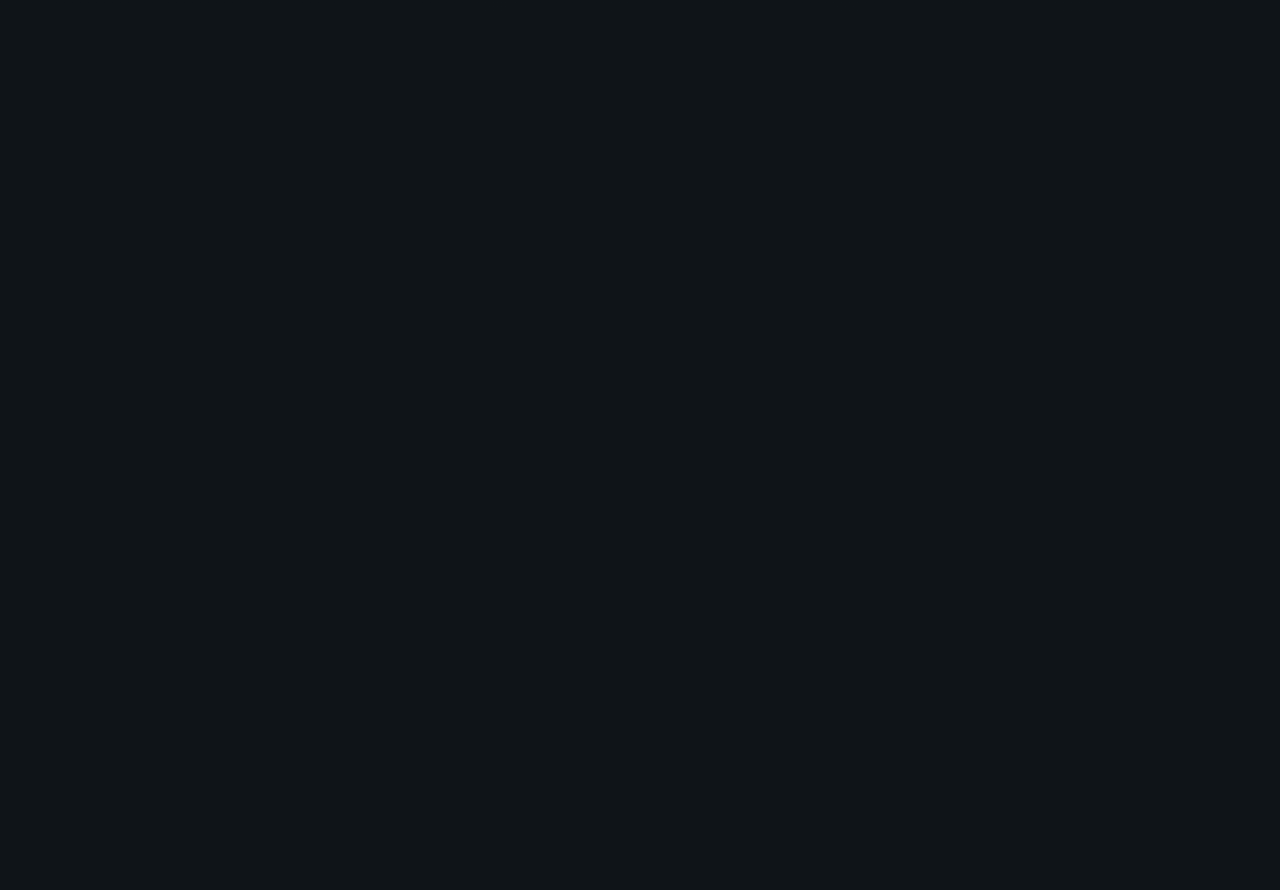
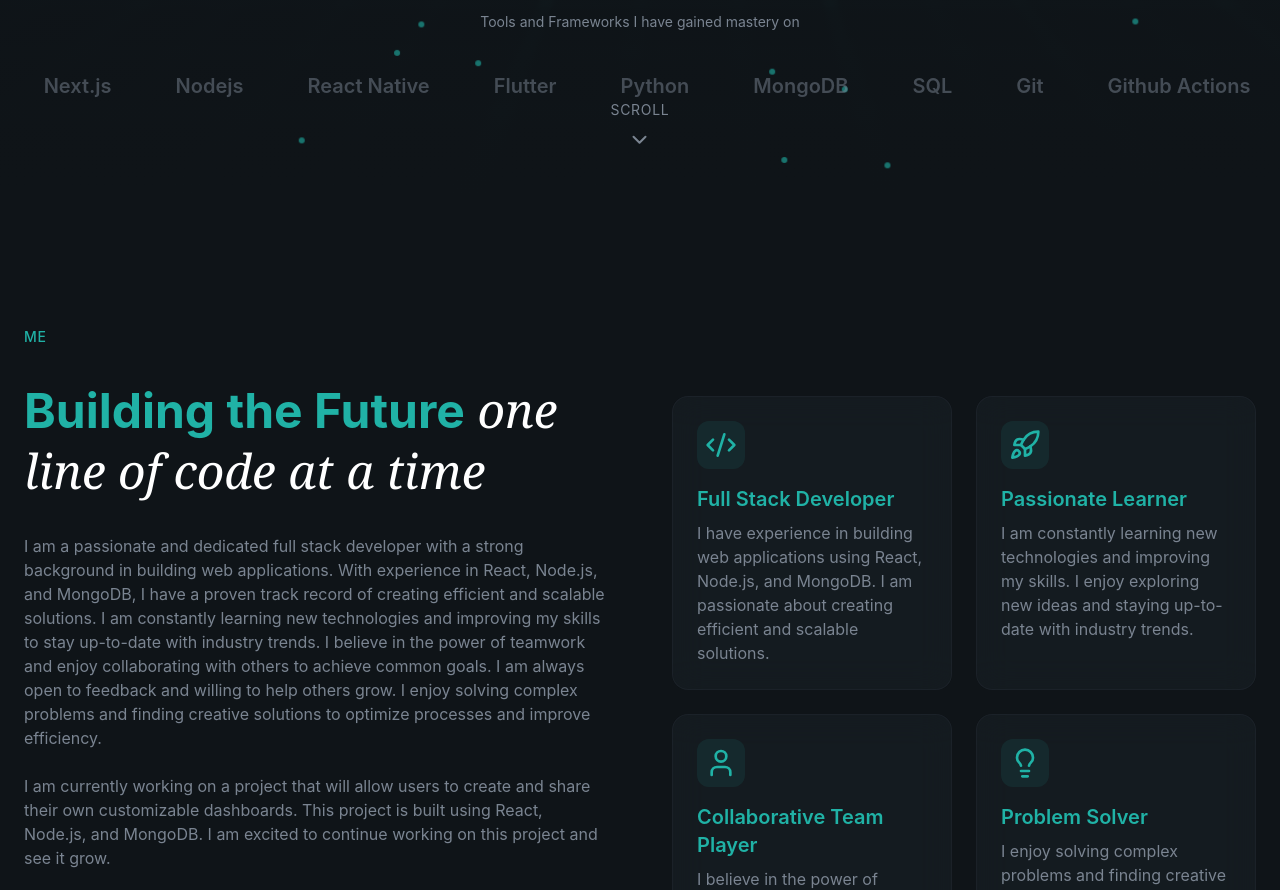
Before and after one commit to Emperor16/Daniel-Portfolio, a React (Vite) app: page / in a window 1280 px wide. Shown: the part 920-1810 px from the top of the page. Before the commit the page ends 932 px from the top, so only its background shows below. Built offline with nearby package versions, Linux system fonts and the light colour scheme.

Commit message:
Completed the Hero Section and Finished the About

```diff
--- a/src/index.css
+++ b/src/index.css
@@ -95,6 +95,19 @@
 
   }
 
+  @keyframes auto-carousel{
+    from{
+      transform: translateX(0);
+    }
+    to{
+      transform: translateX(-50%);
+    }
+  }
+
+  .animate-auto-carousel{
+    animation: auto-carousel 20s linear infinite;
+  }
+
   .animation-delay-100{
     animation-delay:   100ms;
   }
--- a/src/layout/navbar.jsx
+++ b/src/layout/navbar.jsx
@@ -1,4 +1,4 @@
-import { useState } from "react";
+import { useEffect, useState } from "react";
 import { Button } from "../components/button";
 import {Menu, X} from "lucide-react";
 
@@ -11,9 +11,21 @@
 
 export const Navbar = () => {
   const [isMobileMenuOpen, setIsMobileMenuOpen] = useState(false);
+  const [isScrolled, setIsScrolled] = useState(false);
 
+  useEffect(() => {
+    const handleScroll = () => {
+      setIsScrolled(window.scrollY > 50);
+    }
+
+    window.addEventListener("scroll", handleScroll);
+    return () => {
+      window.removeEventListener("scroll", handleScroll);
+    };
+  },[]);
+  // 1:23:00
   return (
-    <header className="fixed top-0 left-0 right-0 bg-transparent py-5 z-50">
+    <header className={`fixed top-0 left-0 right-0 transition-all duration-500 ${isScrolled ? "glass-strong py-3" : "bg-transparent py-5"}  z-50`}>
       <nav className="container mx-auto px-6 flex items-center justify-between">
         <a
           href="#"
@@ -65,7 +77,7 @@
                 </a>
               );
             })}
-            <Button size="sm">Contact Me</Button>
+            <Button onClick={() => setIsMobileMenuOpen(false)} size="sm">Contact Me</Button>
           </div>
         </div>
       )}
--- a/src/sections/About.jsx
+++ b/src/sections/About.jsx
@@ -1,3 +1,81 @@
-export const About =() =>{
-    return <section></section>;
+import { Code2, Lightbulb, Rocket, User } from "lucide-react";
+
+const highlights = [
+    {
+        icon: Code2,
+        title: "Full Stack Developer",
+        description: "I have experience in building web applications using React, Node.js, and MongoDB. I am passionate about creating efficient and scalable solutions."
+    },
+
+    {
+        icon: Rocket,
+        title: "Passionate Learner",
+        description: "I am constantly learning new technologies and improving my skills. I enjoy exploring new ideas and staying up-to-date with industry trends."
+    },
+
+    {
+        icon: User,
+        title: "Collaborative Team Player",
+        description: "I believe in the power of teamwork and enjoy collaborating with others to achieve common goals. I am always open to feedback and willing to help others grow."
+
+    },
+
+    {
+        icon: Lightbulb,
+        title: "Problem Solver",
+        description: "I enjoy solving complex problems and finding creative solutions. I am always looking for ways to optimize processes and improve efficiency."
+    }
+
+
+]
+
+export const About = () => {
+    return <section id="about" className="py-32 relative overflow-x-hidden">
+        <div className="container mx-auto px-6 relative z-10">
+            <div className="grid lg:grid-cols-2 gap-16 items-center">
+                {/*Left Column */}
+                <div className="space-y-8">
+                    <div className="animate-fade-in">
+                        <span className="text-secondary-foreground text-sm font-medium tracking-wider uppercase"> Me</span>
+                    </div>
+                    <h2 className="text-4xl md:text-5xl font-bold leading-tight animate-fade-in animation-delay-100 text-secondary-foreground">
+                        Building the Future
+                        <span className="font-serif italic font-normal text-white">
+                            {" "}one line of code at a time
+                        </span>
+                    </h2>
+                    <div className="space-y-6 text-muted-foreground animate-fade-in animation-delay-200">
+                        <p>
+                            I am a passionate and dedicated full stack developer with a strong background in building web applications. With experience in React, Node.js, and MongoDB, I have a proven track record of creating efficient and scalable solutions. I am constantly learning new technologies and improving my skills to stay up-to-date with industry trends. I believe in the power of teamwork and enjoy collaborating with others to achieve common goals. I am always open to feedback and willing to help others grow. I enjoy solving complex problems and finding creative solutions to optimize processes and improve efficiency.
+                        </p>
+                        <p>
+                            I am currently working on a project that will allow users to create and share their own customizable dashboards. This project is built using React, Node.js, and MongoDB. I am excited to continue working on this project and see it grow.
+                        </p>
+                        <p>
+                            When I am not coding, I enjoy spending time with my family, playing video games, and watching movies.
+                        </p>
+                    </div>
+
+                    {/* Mission Statement */}
+                    <div className=" glass rounded-2xl p-6  glow-border animate-fade-in animation-delay-400">
+                        <p className="text-lg font-medium italic text-secondary-foreground">My mission is to build innovative and user-friendly web applications that solve real-world problems and enhance the digital experience for users.</p>
+                    </div>
+                </div>
+                {/* Right Column */}
+                <div className="grid sm:grid-cols-2 gap-6">
+                    {highlights.map((item, idx) =>(
+                        <div key= {idx} className="glass p-6 rounded-2xl animate-fade-in"
+                        style={{animationDelay: `${idx * 100}ms`}}
+                        >
+                            <div className="w-12 h-12 rounded-xl bg-primary/10 flex items-center justify-center mb-4 hover:bg-primary/20 transition-all">
+                                <item.icon className="h-8 w-8 text-secondary-foreground" />
+                            </div>
+                            <h3 className="text-xl font-semibold text-secondary-foreground mb-2">{item.title}</h3>
+                            <p className="text-muted-foreground">{item.description}</p>
+                        </div>
+                    ))}
+                </div>
+            </div>
+        </div>
+    </section>;
 }
--- a/src/sections/hero.jsx
+++ b/src/sections/hero.jsx
@@ -1,6 +1,21 @@
-import { ArrowRight, Download, Github, Linkedin, Twitter } from "lucide-react";
+import { ArrowRight, Download, Github, Linkedin, Twitter , ChevronDown} from "lucide-react";
 import { Button } from "../components/button";
 import { AnimatedBorderButton } from "../components/animatedBorderButton";
+
+
+const skills = [
+    "Typescript",
+    "Next.js",
+    "Nodejs",
+    "React Native",
+    "Flutter",
+    "Python",
+    "MongoDB",
+    "SQL",
+    "Git",
+    "Github Actions",
+    "Figma"
+]
 
 export const Hero = () => {
     return (
@@ -41,7 +56,7 @@
                         {/* Headline */}
                         <div className="space-y-4">
                             <h1 className="text-5xl md:text-6xl lg:text-7xl font-bold leading-tight animate-fade-in animation-delay-100">
-                                Every <span className="text-primary glow-text"> Services</span><br />is done with
+                                Every <span className="text-primary glow-text"> Service</span><br />is done with
                                 Dexterity and <span className="font-serif italic font-normal text-white"> Excellence</span>
                             </h1>
 
@@ -62,11 +77,11 @@
                         <div className="flex items-center gap-4 animate-fade-in animation-delay-100">
                             <span className="text-sm text-muted-foreground">Get in contact: </span>
                             {[
-                                { icon: Github, href: "https://github.com/Emperor16"},
+                                { icon: Github, href: "https://github.com/Emperor16" },
                                 { icon: Linkedin, href: "https://www.linkedin.com/in/ayodele-daniel-33484a3a8/" },
                                 { icon: Twitter, href: "https://x.com/DanielO23937500" }
                             ].map((social, idx) => (
-                                <a key={idx} href={social.href} className="p-2 rounded-full glass hover:bg-primary/10 hover:text-primary transition-all duration-300">
+                                <a key={idx} href={social.href} target="_blank" rel="noopener noreferrer" className="p-2 rounded-full glass hover:bg-primary/10 hover:text-primary transition-all duration-300">
                                     <social.icon className="w-5 h-5" />
                                 </a>
                             ))}
@@ -89,11 +104,32 @@
                                     </div>
                                 </div>
                                 {/* stats badge */}
+                                <div className="absolute -top-4 -left-4 glass rounded-xl px-4 py-3 animate-float animation-delay-500">
+                                    <div className="text-2xl font-bold text-primary">5+</div>
+                                    <div className="text-xs text-muted-foreground">Years Experience</div>
+                                </div>
                             </div>
                         </div>
                     </div>
+                </div>
+                {/* Skills Cloud */}
+                <div className="mt-20 animate-fade-in animation-delay-600">
+                    <p className="text-sm text-muted-foreground mb-6 text-center">Tools and Frameworks I have gained mastery on</p>
+                    <div className="relative overflow-hidden">
+                        <div className="flex animate-auto-carousel">{[...skills, ...skills].map((skill, idx) => (
+                            <div key={idx} className="flex-shrink-0 px-8 py-4">
+                                <span className="text-xl font-semibold text-muted-foreground/50 hover:text-muted-foreground transition-colors">{skill}</span></div>
+                        ))}</div>
+                    </div>
+                </div>
 
-
+                <div className="absolute bottom-8 left-1/2 transform -translate-x-1/2 animate-bounce animation-delay-800">
+                    <a
+                    href="#about"
+                    className="flex flex-col items-center gap-2 text-muted-foreground hover:text-primary transition-colors">
+                            <span className="text-sm uppercase tracking-wider">Scroll</span>
+                        <ChevronDown className="w-6 h-6" />
+                    </a>
                 </div>
             </div>
         </section>
```
